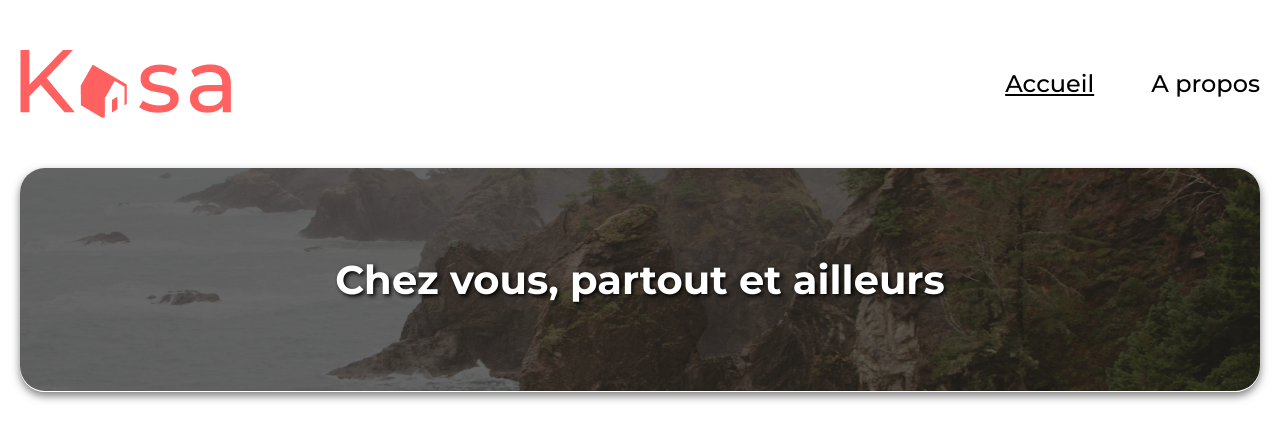
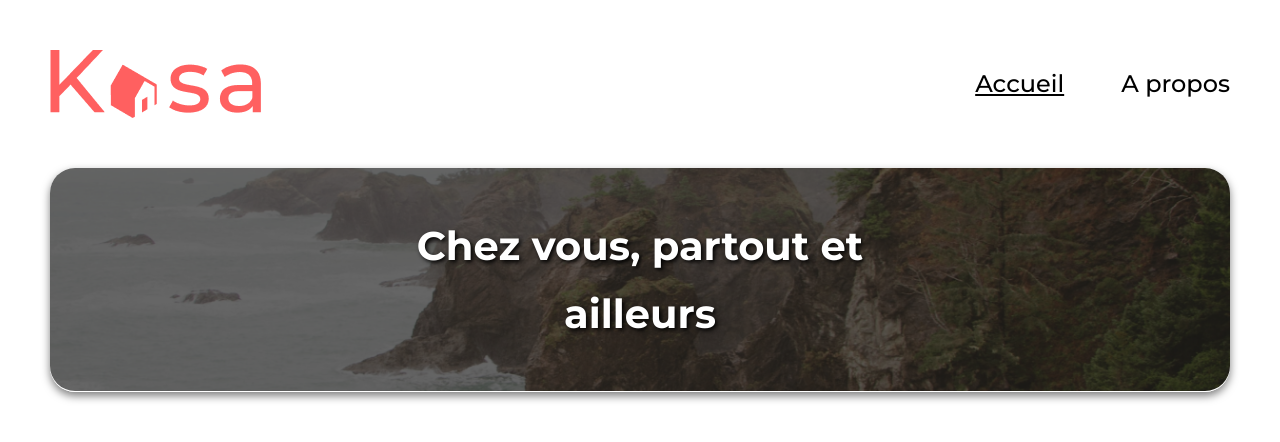
Before and after one commit to ClementDemongeot/Projet_KASA, a React (Vite) app: page / in a window 1280 px wide. Shown: the top 442 px of the page. Built offline with nearby package versions, Linux system fonts and the light colour scheme.

Commit message:
add: margin

```diff
--- a/src/components/Banner/banner.css
+++ b/src/components/Banner/banner.css
@@ -9,6 +9,8 @@
 }
 
 .banner-container {
+  margin-left: 50px;
+  margin-right: 50px;
   display: flex;
   justify-content: center;
 }
--- a/src/components/Header/header.css
+++ b/src/components/Header/header.css
@@ -3,13 +3,12 @@
   justify-content: space-between;
   max-width: 1240px;
   width: 100%;
-  margin-bottom: 50px;
-  margin-top: 50px;
 }
 
 .header-container {
   display: flex;
   justify-content: center;
+  margin: 50px;
 }
 
 .header-text {
--- a/src/components/Logements-Menu/logementsMenu.css
+++ b/src/components/Logements-Menu/logementsMenu.css
@@ -1,8 +1,7 @@
 .logements-Menu {
   display: flex;
   justify-content: center;
-  margin-top: 50px;
-  margin-bottom: 50px;
+  margin: 50px;
 }
 
 .grid-menu {
--- a/src/main.jsx
+++ b/src/main.jsx
@@ -5,7 +5,7 @@ import Home from "./pages/home/Home.jsx";
 import Logements from "./pages/logements/Logements.jsx";
 import "./main.css";
 import About from "./pages/about/About.jsx";
-import Error404 from "./pages/Error/Page404.jsx";
+import Error404 from "./pages/Error/page404.jsx";
 import LogementsData from "./assets/logements.json";
 
 const router = createBrowserRouter([
@@ -30,5 +30,5 @@ const router = createBrowserRouter([
 ReactDOM.createRoot(document.getElementById("root")).render(
   <React.StrictMode>
     <RouterProvider router={router} />
-  </React.StrictMode>,
+  </React.StrictMode>
 );
--- a/src/pages/about/about.css
+++ b/src/pages/about/about.css
@@ -3,6 +3,7 @@
   justify-content: center;
   display: flex;
   flex-direction: column;
+  margin: 50px;
 }
 
 .about-content {
--- a/src/pages/logements/logements.css
+++ b/src/pages/logements/logements.css
@@ -3,7 +3,7 @@
   flex-direction: column;
   align-items: center;
 
-  margin-bottom: 50px;
+  margin: 50px;
 }
 
 .logement-content {
```
